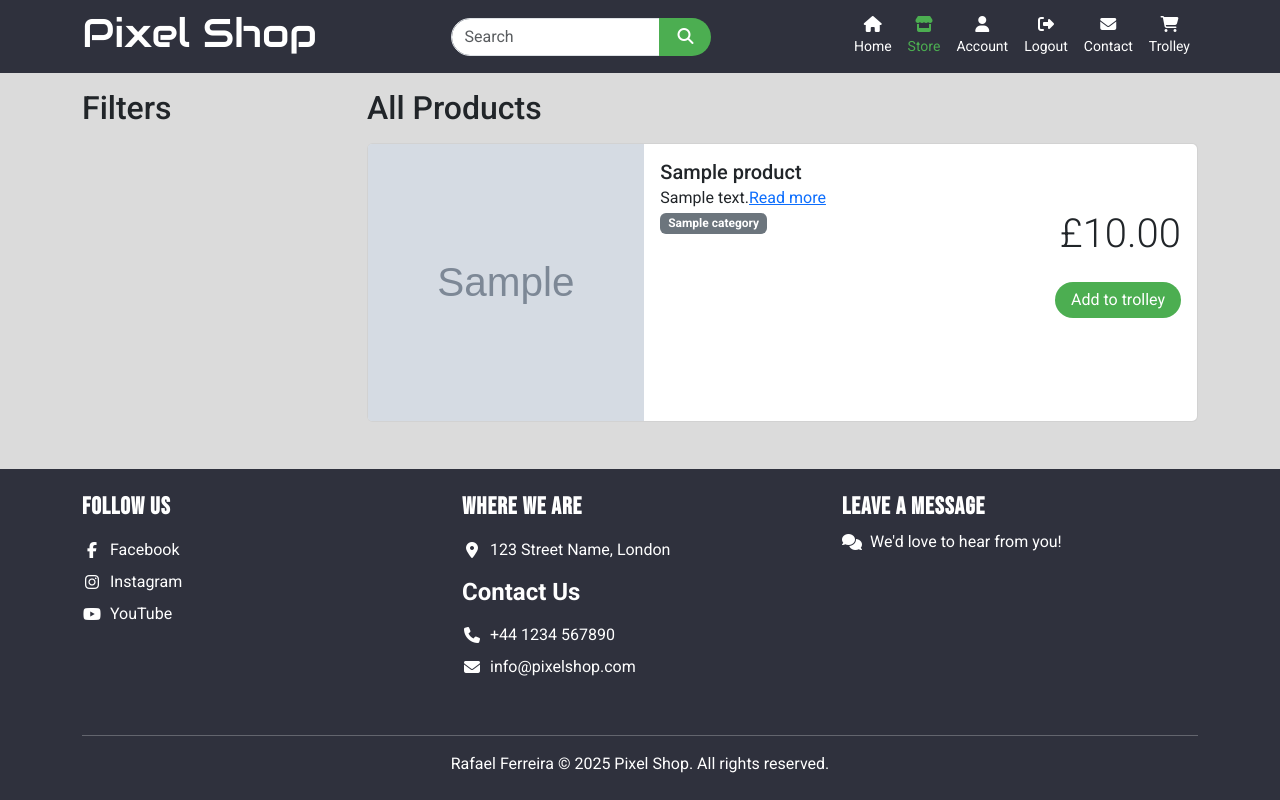
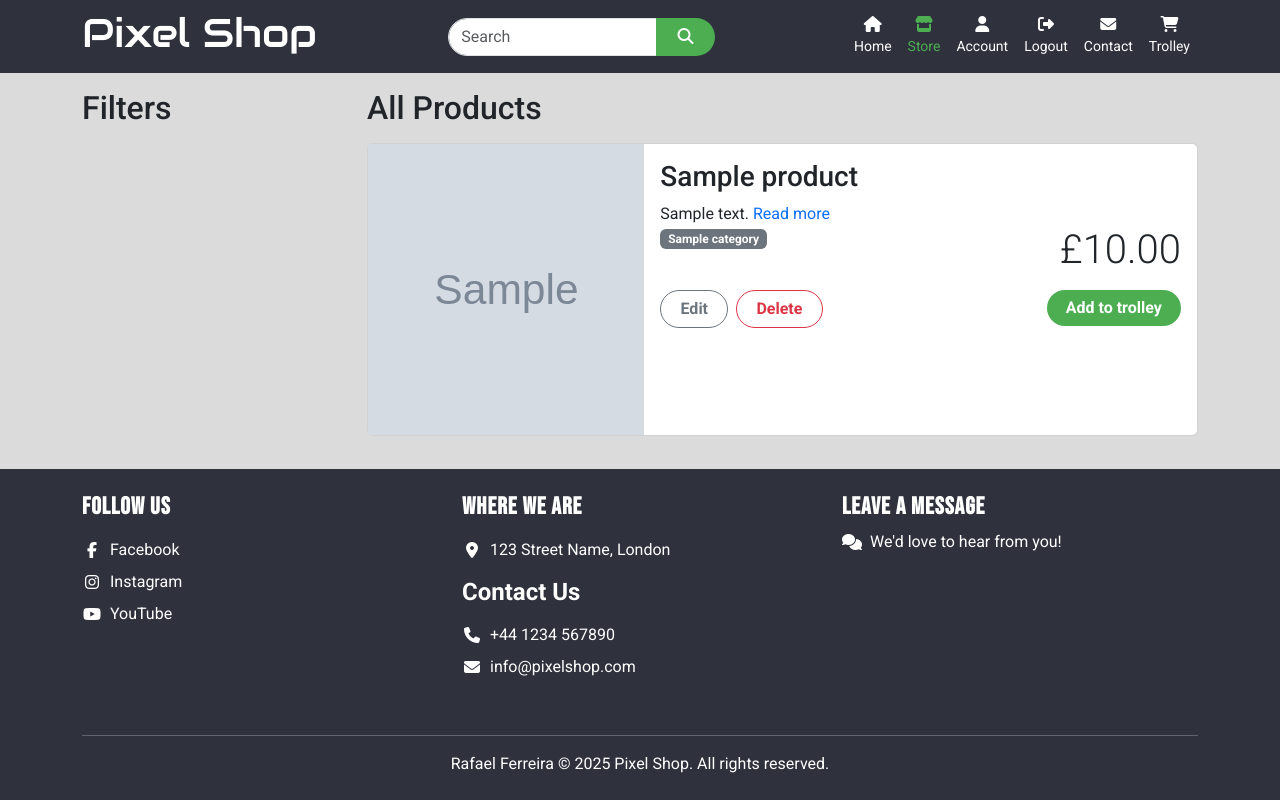
Before and after one commit to faelf/pixel_shop, a Django app: page /store/ in a window 1280 px wide. Run offline with Django 5.2, Linux system fonts and the light colour scheme; a user stored in the database is signed in; tables that the repository leaves empty hold one stand-in row (values such as "Sample post"); grey boxes marked "Sample" are stand-in pictures; some libraries are stand-ins or nearby versions.

Commit message:
Enhance product and home templates with improved button styles and layout adjustments; add navigation links and user-specific actions

```diff
--- a/home/templates/home/home.html
+++ b/home/templates/home/home.html
@@ -11,10 +11,11 @@
       <p class="mb-4">
         From consoles to collectibles, discover everything you need to power up your gaming experience, all in one place.
       </p>
-      <a href="#" class="btn btn-primary btn-lg me-2">Shop Now</a>
+      <a href="{% url 'products_list' %}"
+         class="btn btn-primary btn-lg fw-bold me-2">Shop Now</a>
       {% if not user.is_authenticated %}
         <a href="{% url 'account_login' %}"
-           class="btn btn-secondary btn-lg me-2">Login</a>
+           class="btn btn-secondary btn-lg fw-bold me-2">Login</a>
       {% endif %}
     </div>
   </div>
--- a/products/templates/products/product_card.html
+++ b/products/templates/products/product_card.html
@@ -17,25 +17,33 @@
       {% endif %}
       <div class="col-lg-8">
         <div class="card-body">
-          <a href="{% url 'product_detail' product.id %}"
-             class="h5 link-underline link-underline-opacity-0">{{ product.name }}</a>
+          <div class="mb-2">
+            <a href="{% url 'product_detail' product.id %}"
+               class="h3 text-decoration-none">{{ product.name }}</a>
+          </div>
           <div class="d-block d-xl-none">
             <p class="card-text">
-              {{ product.description|truncatewords:20 }}<a href="{% url 'product_detail' product.id %}">Read more</a>
+              {{ product.description|truncatewords:20 }}
+              <a href="{% url 'product_detail' product.id %}"
+                 class="text-decoration-none">Read more</a>
             </p>
           </div>
           <div class="d-none d-xl-block d-xxl-none">
             <p class="card-text">
-              {{ product.description|truncatewords:40 }}<a href="{% url 'product_detail' product.id %}">Read more</a>
+              {{ product.description|truncatewords:40 }}
+              <a href="{% url 'product_detail' product.id %}"
+                 class="text-decoration-none">Read more</a>
             </p>
           </div>
           <div class="d-none d-xxl-block">
             <p class="card-text">
-              {{ product.description|truncatewords:60 }}<a href="{% url 'product_detail' product.id %}">Read more</a>
+              {{ product.description|truncatewords:60 }}
+              <a href="{% url 'product_detail' product.id %}"
+                 class="text-decoration-none">Read more</a>
             </p>
           </div>
           <div class="row">
-            <div class="col-12 col-md-8">
+            <div class="col-12 col-md-7">
               <p class="card-text">
                 {% for category in product.categories.all %}
                   <span class="badge bg-secondary">{{ category.friendly_name }}</span>
@@ -44,12 +52,26 @@
                 {% endfor %}
               </p>
             </div>
-            <div class="col-12 col-md-4 text-end">
+            <div class="col-12 col-md-5 text-end">
               <p class="display-6">£{{ product.price }}</p>
             </div>
           </div>
-          <div class="d-flex justify-content-end mt-2">
-            <button class="btn btn-primary mb-3">Add to trolley</button>
+          <div class="row">
+            <div class="col-6">
+              {% if user.is_authenticated and user.is_staff %}
+                <div class="col-12">
+                  <div class="d-flex justify-content-start">
+                    <a class="btn btn-outline-secondary fw-bold">Edit</a>
+                    <a class="btn btn-outline-danger fw-bold ms-2">Delete</a>
+                  </div>
+                </div>
+              {% endif %}
+            </div>
+            <div class="col-6">
+              <div class="d-flex justify-content-end">
+                <button class="btn btn-primary fw-bold">Add to trolley</button>
+              </div>
+            </div>
           </div>
         </div>
       </div>
--- a/static/css/base.css
+++ b/static/css/base.css
@@ -46,12 +46,15 @@ input[type="search"] {
   border-bottom-left-radius: 50px;
 }
 
+.btn {
+  border-radius: 50px;
+  padding-left: 1.2rem;
+  padding-right: 1.2rem;
+}
+
 .btn-primary {
   background-color: var(--color-secondary);
   border: none;
-  border-radius: 50px;
-  padding-left: 1rem;
-  padding-right: 1rem;
   &:hover {
     background-color: var(--color-secondary-hover);
     color: var(--color-primary);
@@ -61,9 +64,6 @@ input[type="search"] {
 .btn-secondary {
   background-color: var(--color-accent);
   border: none;
-  border-radius: 50px;
-  padding-left: 1rem;
-  padding-right: 1rem;
   &:hover {
     background-color: var(--color-accent-hover);
     color: var(--color-primary);
@@ -165,10 +165,16 @@ footer .footer-list li {
   border-top-right-radius: 0.25rem;
   aspect-ratio: 16 / 9;
   @media (min-width: 992px) {
-    aspect-ratio: 1 / 1;
+    aspect-ratio: 1 / 1.15;
     border-top-left-radius: 0.25rem;
     border-bottom-left-radius: 0.25rem;
     border-top-right-radius: 0;
+  }
+  @media (min-width: 1200px) {
+    aspect-ratio: 1 / 1.05;
+  }
+  @media (min-width: 1400px) {
+    aspect-ratio: 1 / 1;
   }
 }
 
```
Also changed, not shown: products/templates/products/product_detail.html (+32 -9 lines).
